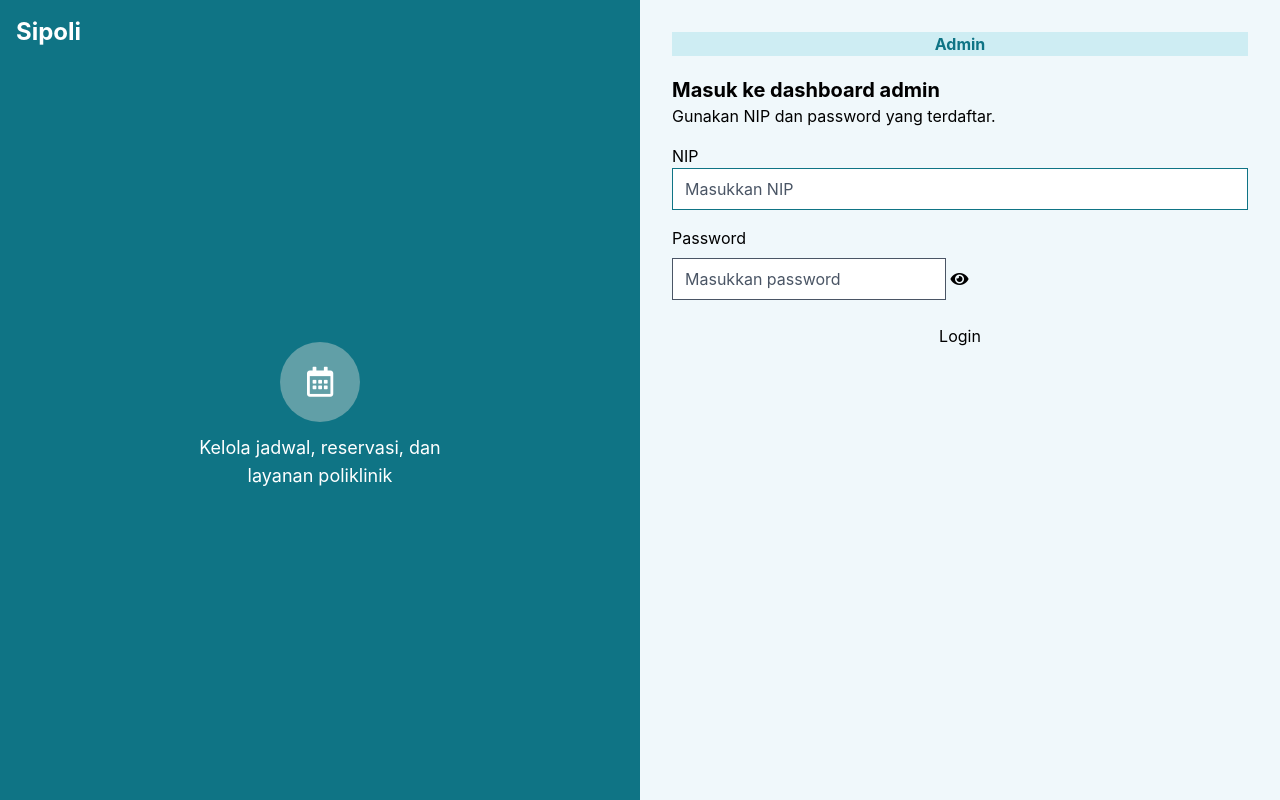
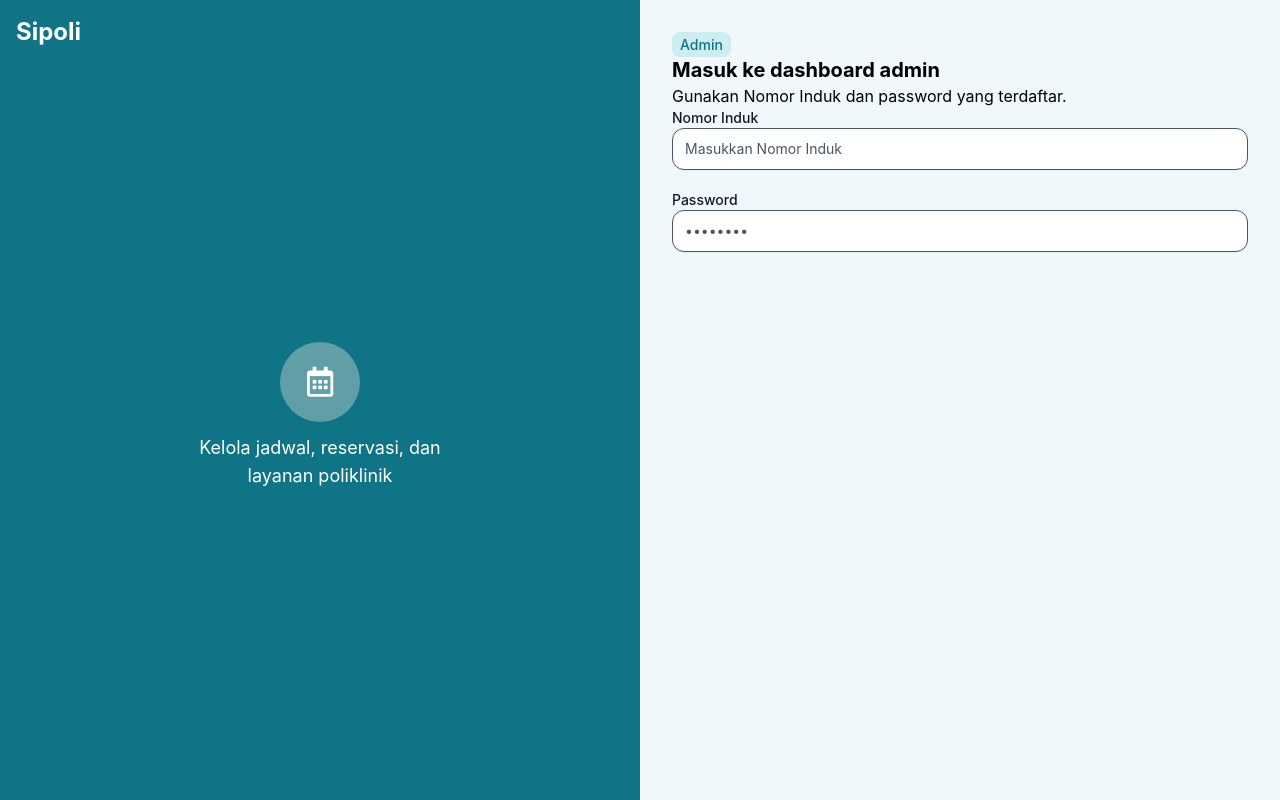
Before and after one commit to azana123/SIPOLI, a PHP site: page /sipoli/auth/login.php in a window 1280 px wide. Run offline with PHP 8.4, Linux system fonts and the light colour scheme; some libraries are stand-ins or nearby versions.

Commit message:
fixing form field

```diff
--- a/auth/login.php
+++ b/auth/login.php
@@ -29,22 +29,20 @@
             </div>
         </section>
         <section class="login-content  md:w-1/2 mt-8 px-6 md:px-8">
-            <div class="badge bg-primary-100 text-primary-500 text-center font-bold mb-5">Admin</div>
-            <h2 class="text-xl font-bold">Masuk ke dashboard admin</h2>
-            <p>Gunakan NIP dan password yang terdaftar.</p>
-            <form action="http://localhost/sipoli/auth/login.php" method="post" class="flex flex-col">
-                <div class="my-4">
-                    <label class="label mb-2" for="nip">NIP</label>
-                    <input type="text" id="nip" class="input border-primary-500 input-primary w-full" placeholder="Masukkan NIP" />
+            <span class="bg-primary-100 text-primary text-sm font-medium px-2 py-1 rounded">Admin</span>
+            <h2 class="text-xl font-bold mt-2">Masuk ke dashboard admin</h2>
+            <p>Gunakan Nomor Induk dan password yang terdaftar.</p>
+
+            <form action="http://localhost/sipoli/auth/login.php" method="post" class="flex flex-col mt-5">
+                <div class="mb-5">
+                    <label for="email" class="block mb-2.5 text-sm font-medium text-heading">Nomor Induk</label>
+                    <input type="email" id="email" class="bg-neutral-secondary-medium border border-default-medium text-heading text-sm rounded-base focus:ring-brand focus:border-brand block w-full px-3 py-2.5 shadow-xs placeholder:text-body" placeholder="Masukkan Nomor Induk" required />
                 </div>
-                <div class="mb-6 flex flex-col">
-                    <label class="label mb-2" for="password">Password</label>
-                    <label class="input border-primary-500 w-full input-primary">
-                        <input id="form-password" type="password" name="password" placeholder="Masukkan password" />
-                        <span class="label cursor-pointer" id="eye"><i class="fas fa-eye"></i></span>
-                    </label>
+                <div class="mb-5">
+                    <label for="password" class="block mb-2.5 text-sm font-medium text-heading">Password</label>
+                    <input type="password" id="password" class="bg-neutral-secondary-medium border border-default-medium text-heading text-sm rounded-base focus:ring-brand focus:border-brand block w-full px-3 py-2.5 shadow-xs placeholder:text-body" placeholder="••••••••" required />
                 </div>
-                <button class="btn btn-primary rounded-2xl w-full">Login</button>
+                <button class="bg-primary hover:bg-primary-600 py-3 rounded-full w-full text-page" type="submit">Login</button>
         </section>
     </div>
     <script src="./../assets/js/app.js"></script>
```
